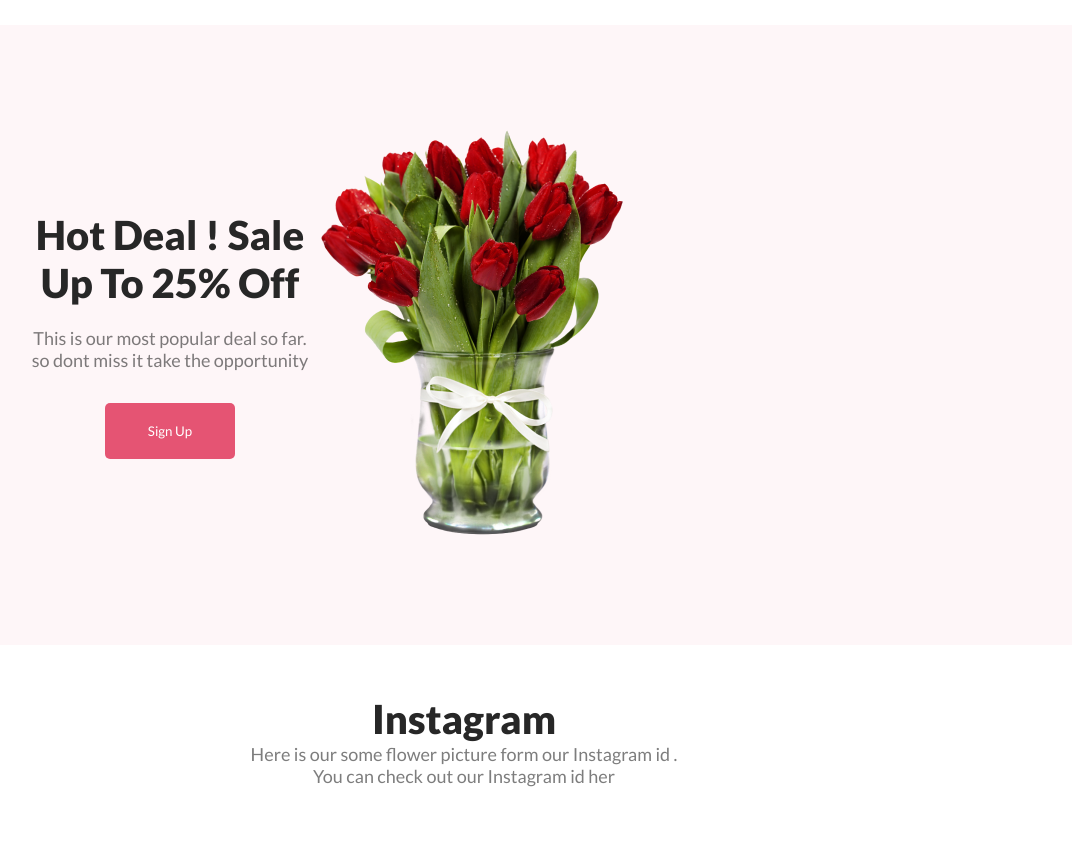
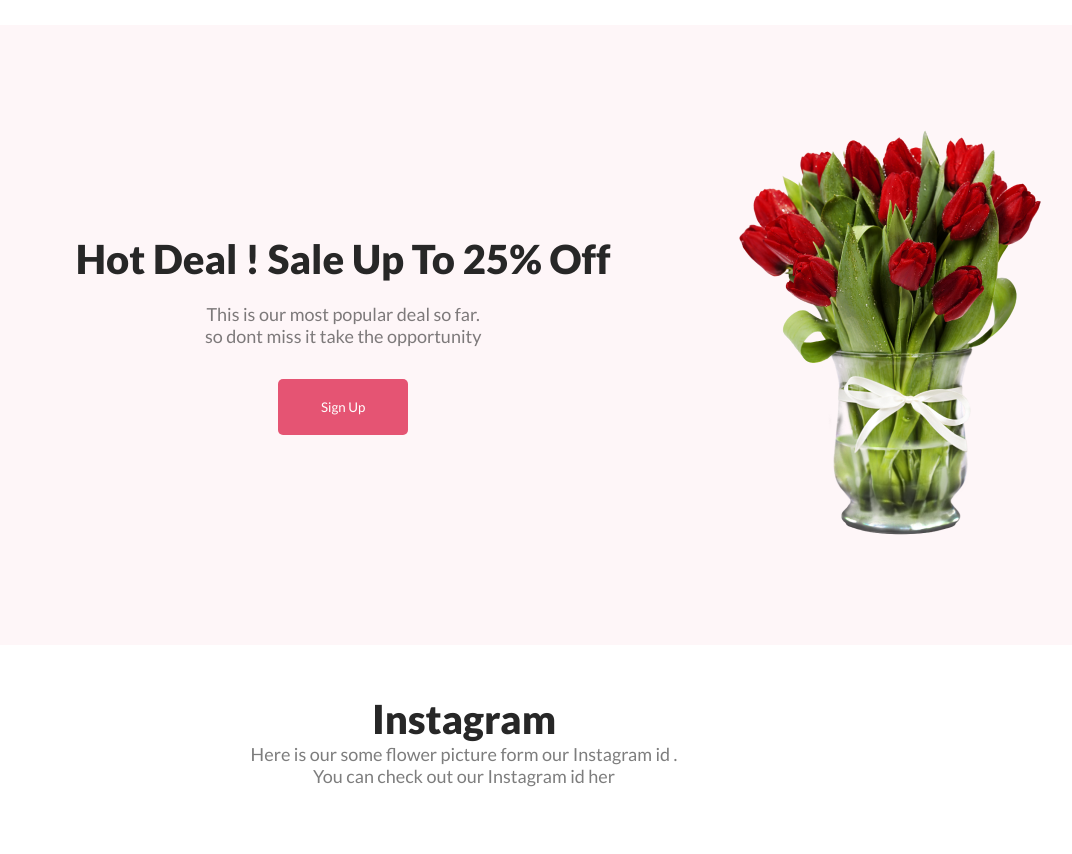
Before and after one commit to ashraful2430/first-assignment-again, a plain HTML site: page index.html/index.html in a window 1280 px wide. Shown: the part 1520-2374 px from the top of the page, without its empty margins (176-1248 px from the left). Drawn offline with Linux system fonts and the light colour scheme.

Commit message:
feature and deal section done

```diff
--- a/index.html/styles.css
+++ b/index.html/styles.css
@@ -76,7 +76,7 @@
     width: 470px;
     height: 430px;
     border-radius: 300px 300px 0px 0px;
-    background: rgba(167, 33, 98, 0.15);
+
     text-align: center;
     margin-top: 50px;
     padding-bottom: 0px;
@@ -116,7 +116,7 @@
 }
 
 .deal-pic {
-    margin-right: 470px;
+    margin-left: 20px;
 }
 
 .deal-info {
```
